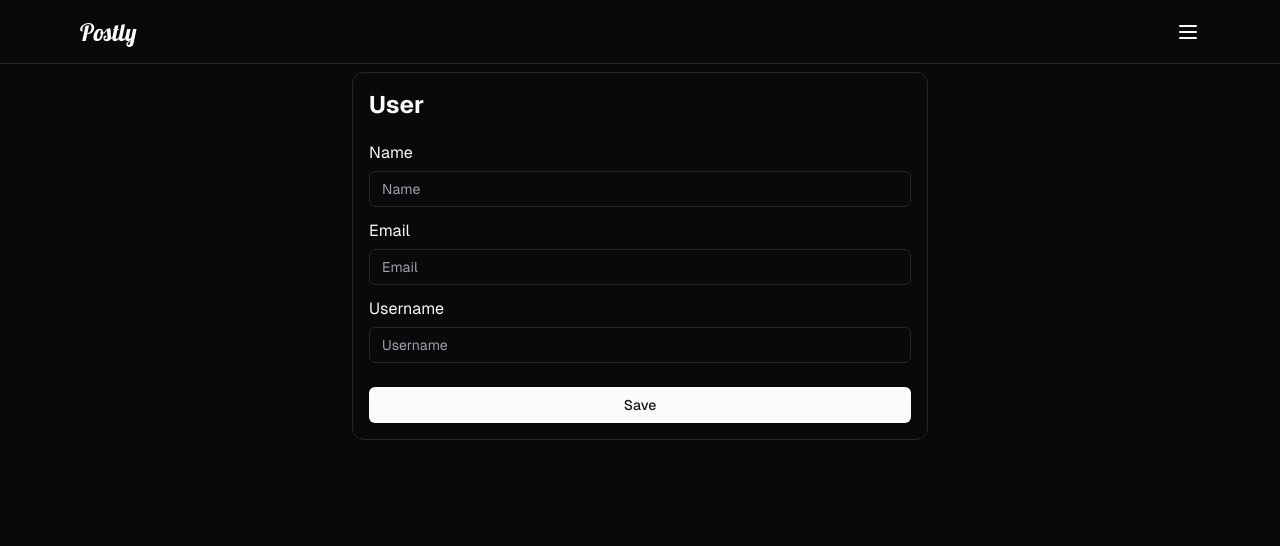
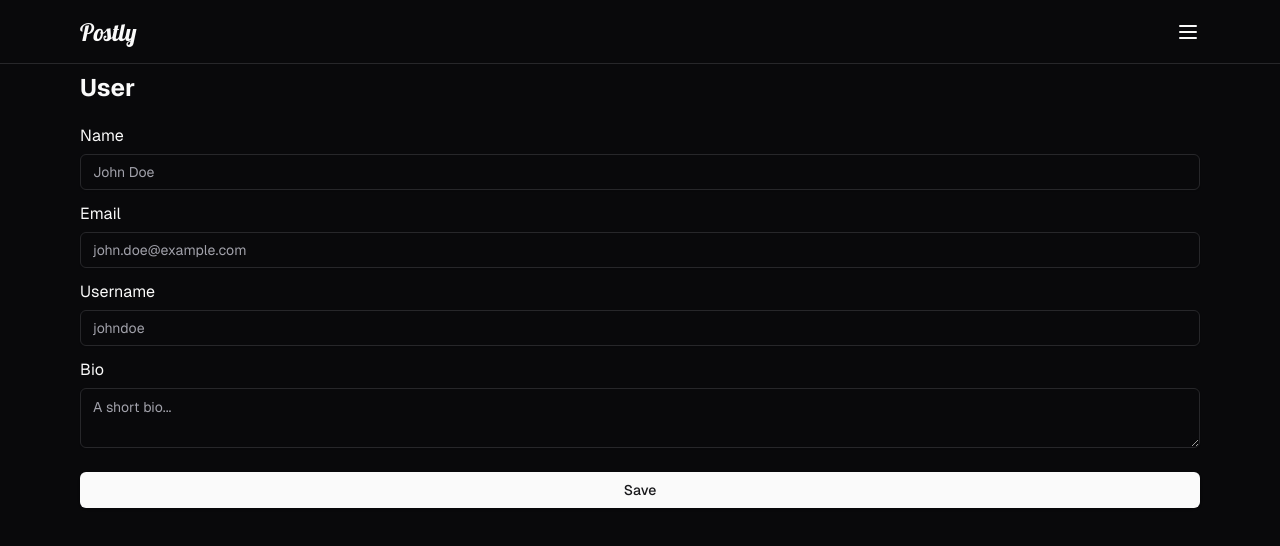
Before and after one commit to imxnasr/postly, a Next.js app: page /profile in a window 1280 px wide. Shown: the top 546 px of the page. Built offline with nearby package versions, Linux system fonts and the light colour scheme.

Commit message:
✨ Add bio to profile page

```diff
--- a/app/profile/page.tsx
+++ b/app/profile/page.tsx
@@ -1,31 +1,35 @@
-import { Button, Card } from "@/components/ui";
-import { Input } from "@/components/ui";
+import { Button, Input, Textarea } from "@/components/ui";
 
 export default () => {
   return (
     <div className="">
-      <Card className="p-4 max-w-xl m-auto">
+      {/* <Card className="p-4 max-w-xl m-auto"> */}
       <h3 className="text-2xl font-bold mb-5">User</h3>
       {/* Inputs */}
       <div className="space-y-3">
         {/* Name Input */}
         <div className="grid w-full items-center gap-1.5">
           <label htmlFor="name">Name</label>
-            <Input type="text" id="name" placeholder="Name" />
+          <Input type="text" id="name" placeholder="John Doe" />
         </div>
         {/* Email Input */}
         <div className="grid w-full items-center gap-1.5">
           <label htmlFor="email">Email</label>
-            <Input type="email" id="email" placeholder="Email" />
+          <Input type="email" id="email" placeholder="john.doe@example.com" />
         </div>
         {/* Username Input */}
         <div className="grid w-full items-center gap-1.5">
           <label htmlFor="username">Username</label>
-            <Input type="text" id="username" placeholder="Username" />
+          <Input type="text" id="username" placeholder="johndoe" />
+        </div>
+        {/* Bio Textarea */}
+        <div className="grid w-full items-center gap-1.5">
+          <label htmlFor="bio">Bio</label>
+          <Textarea id="bio" placeholder="A short bio..." />
         </div>
       </div>
       <Button className="w-full mt-6">Save</Button>
-      </Card>
+      {/* </Card> */}
     </div>
   );
 };
--- /dev/null
+++ b/components/ui/Textarea.tsx
@@ -0,0 +1,22 @@
+import * as React from "react"
+
+import { cn } from "@/lib/utils"
+
+const Textarea = React.forwardRef<
+  HTMLTextAreaElement,
+  React.ComponentProps<"textarea">
+>(({ className, ...props }, ref) => {
+  return (
+    <textarea
+      className={cn(
+        "flex min-h-[60px] w-full rounded-md border border-input bg-transparent px-3 py-2 text-base shadow-sm placeholder:text-muted-foreground focus-visible:outline-none focus-visible:ring-1 focus-visible:ring-ring disabled:cursor-not-allowed disabled:opacity-50 md:text-sm",
+        className
+      )}
+      ref={ref}
+      {...props}
+    />
+  )
+})
+Textarea.displayName = "Textarea"
+
+export { Textarea }
--- a/components/ui/index.ts
+++ b/components/ui/index.ts
@@ -5,3 +5,4 @@ export * from "./Badge";
 export * from "./Card";
 export * from "./HoverCard";
 export * from "./Input";
+export * from "./Textarea";
```
Lines whose indentation alone changed are shown as unchanged.
